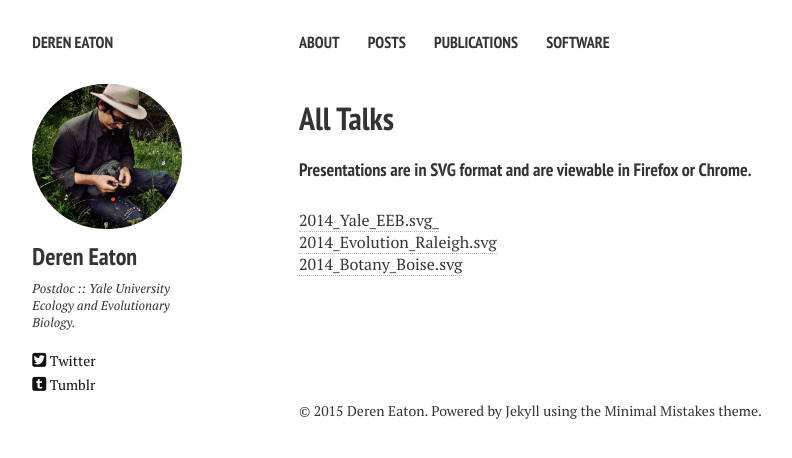
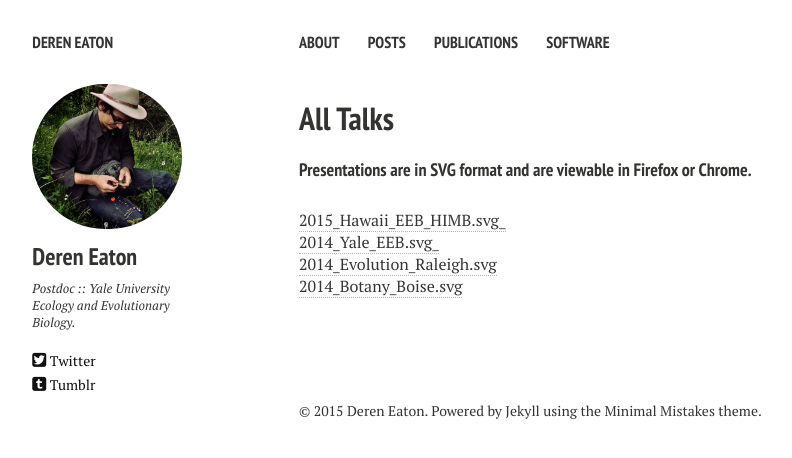
Before and after one commit to dereneaton/dereneaton.github.io, a Jekyll site: the page built from talks.md, in a window 1280 px wide, cut to the strip 0-465 px from the top of the page. Shown: the top 458 px of the strip, without its empty margins (21-813 px from the left). Built offline with Jekyll 4.4.1, drawn with Linux system fonts in a browser that asks for light colours; Markdown is read by kramdown in place of the engine named in the settings.

Commit message:
talks page update

```diff
--- a/talks.md
+++ b/talks.md
@@ -9,6 +9,7 @@ tags: [talks]
 
 #### Presentations are in SVG format and are viewable in Firefox or Chrome.
 
+[2015\_Hawaii\_EEB_HIMB.svg_](talks/Eaton_2015_Hawaii_EEB.svg)
 [2014\_Yale\_EEB.svg_](talks/Eaton_2014_Yale_EEB.svg)
 [2014\_Evolution\_Raleigh.svg](/talks/Eaton_2014_Evolution_Raleigh.svg)
 [2014\_Botany\_Boise.svg](/talks/Eaton_2014_Botany_Boise.svg)
```
